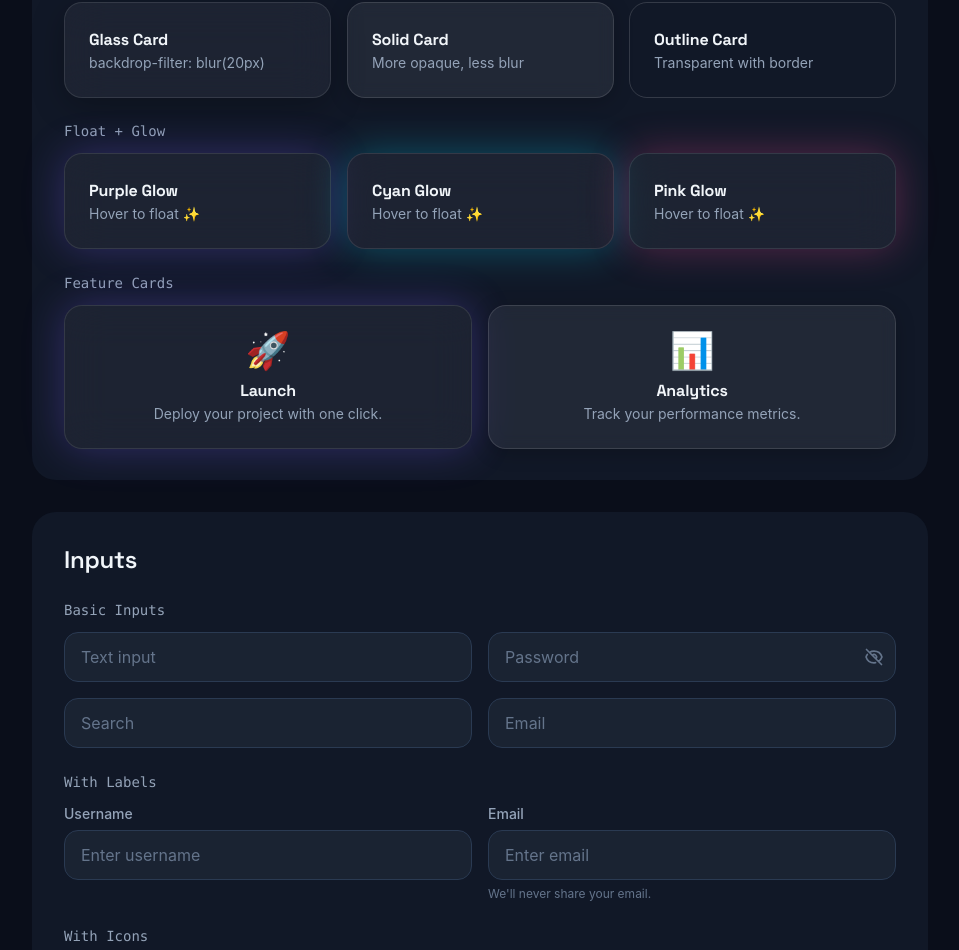
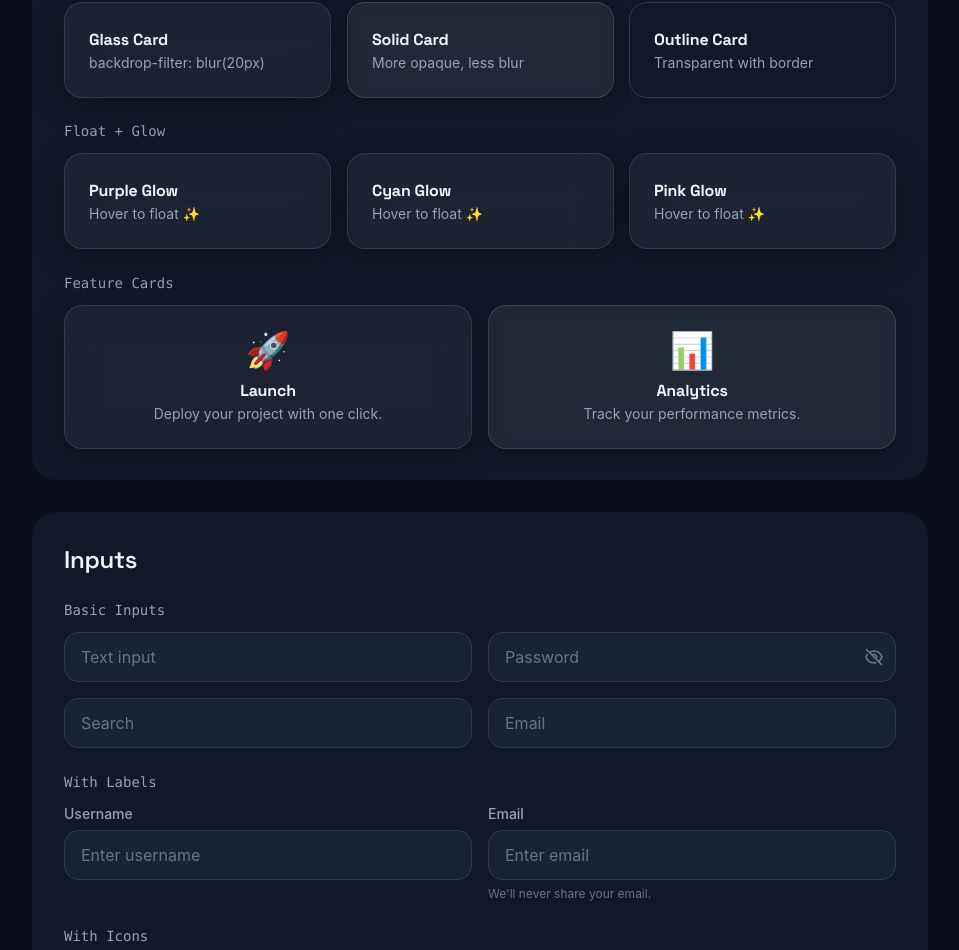
Before and after one commit to idarigan/dara-ui, a React (Vite) app: page / in a window 1280 px wide. Shown: the part 4715-5665 px from the top of the page, without its empty margins (160-1119 px from the left). Built offline with nearby package versions, Linux system fonts and the light colour scheme; a web font is replaced by a local one.

Commit message:
fix(Card): properly apply radius prop classes
- Fix radius mapping to use proper CSS variables
- Ensure all radius options work correctly
- Use rounded-[var(--radius-*)] pattern for consistency

```diff
--- a/src/components/Card/Card.tsx
+++ b/src/components/Card/Card.tsx
@@ -12,7 +12,7 @@ export interface CardProps extends React.HTMLAttributes<HTMLDivElement> {
    */
   padding?: "sm" | "md" | "lg" | "none";
   /**
-   * Border radius - this was broken, now properly mapped
+   * Border radius
    * @default "standard"
    */
   radius?: "sm" | "md" | "standard" | "large" | "xl" | "full";
@@ -22,9 +22,9 @@ export interface CardProps extends React.HTMLAttributes<HTMLDivElement> {
    */
   float?: boolean;
   /**
-   * Glow effect color - now properly distinct
+   * Glow effect color
    */
-  glow?: "purple" | "cyan" | "pink" | "primary" | "secondary" | "accent";
+  glow?: "primary" | "secondary" | "accent";
   /**
    * Card content
    */
@@ -95,21 +95,18 @@ export const Card = React.forwardRef<HTMLDivElement, CardProps>(
       none: "p-0",
     };
 
-    // Fixed radius mapping
+    // Radius mapping
     const radiusMap = {
-      sm: "rounded-sm",
-      md: "rounded-md",
+      sm: "rounded-[var(--radius-sm)]",
+      md: "rounded-[var(--radius-md)]",
       standard: "rounded-[var(--radius-standard)]",
       large: "rounded-[var(--radius-large)]",
-      xl: "rounded-xl",
-      full: "rounded-full",
+      xl: "rounded-[var(--radius-xl)]",
+      full: "rounded-[var(--radius-full)]",
     };
 
-    // Fixed glow mapping
+    // Glow mapping
     const glowStyles = {
-      purple: "glow-purple",
-      cyan: "glow-cyan",
-      pink: "glow-pink",
       primary: "glow-purple",
       secondary: "glow-cyan",
       accent: "glow-pink",
```
